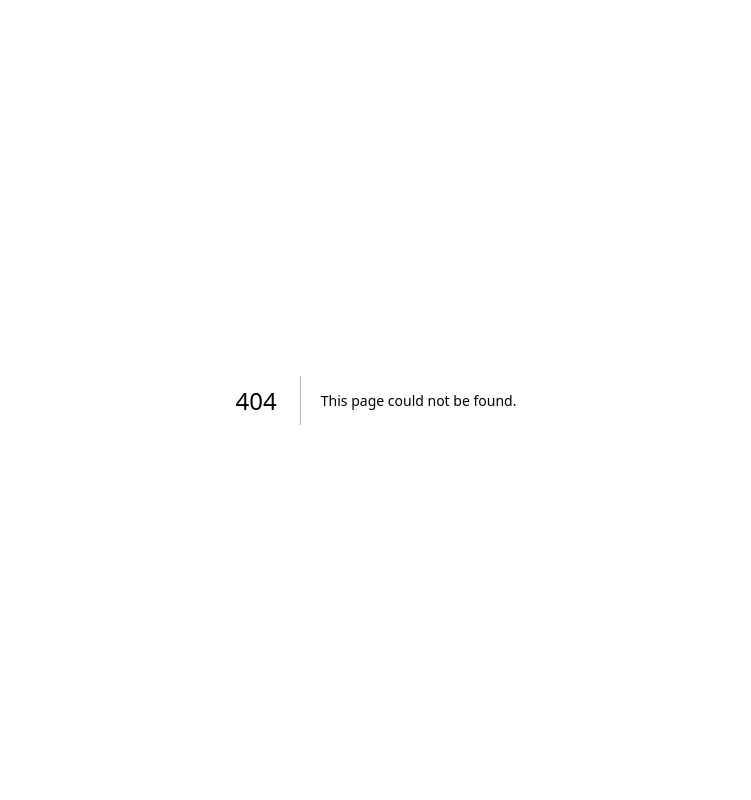
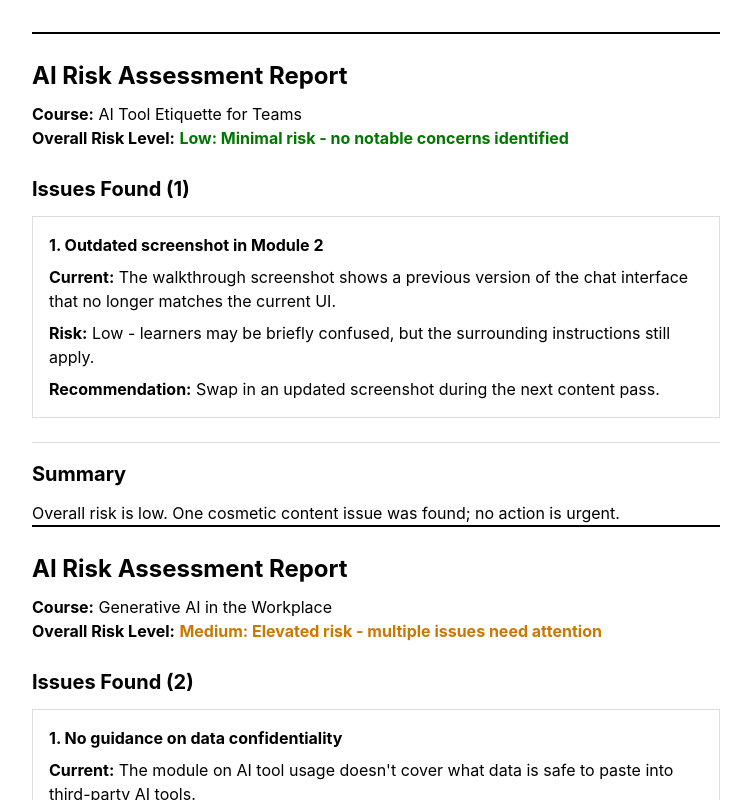
Before and after one commit to mikodusami/ai-syllabus-risk-assessment, a Next.js app: page /mock in a window 1280 px wide. Before the commit this address had no page. Shown: the top 800 px of the page, without its empty margins (264-1015 px from the left). Built offline with nearby package versions, Linux system fonts and the light colour scheme.

Commit message:
data: add mock data route

```diff
--- /dev/null
+++ b/app/mock/page.tsx
@@ -0,0 +1,16 @@
+import Report from "@/components/Report"; // ← adjust to wherever report.tsx actually lives
+import {
+  mockAnalysisLowRisk,
+  mockAnalysisMediumRisk,
+  mockAnalysisHighRisk,
+} from "@/lib/mock-data";
+
+export default function Page() {
+  return (
+    <main style={{ maxWidth: "720px", margin: "0 auto", padding: "2rem 1rem" }}>
+      <Report data={mockAnalysisLowRisk} />
+      <Report data={mockAnalysisMediumRisk} />
+      <Report data={mockAnalysisHighRisk} />
+    </main>
+  );
+}
```
